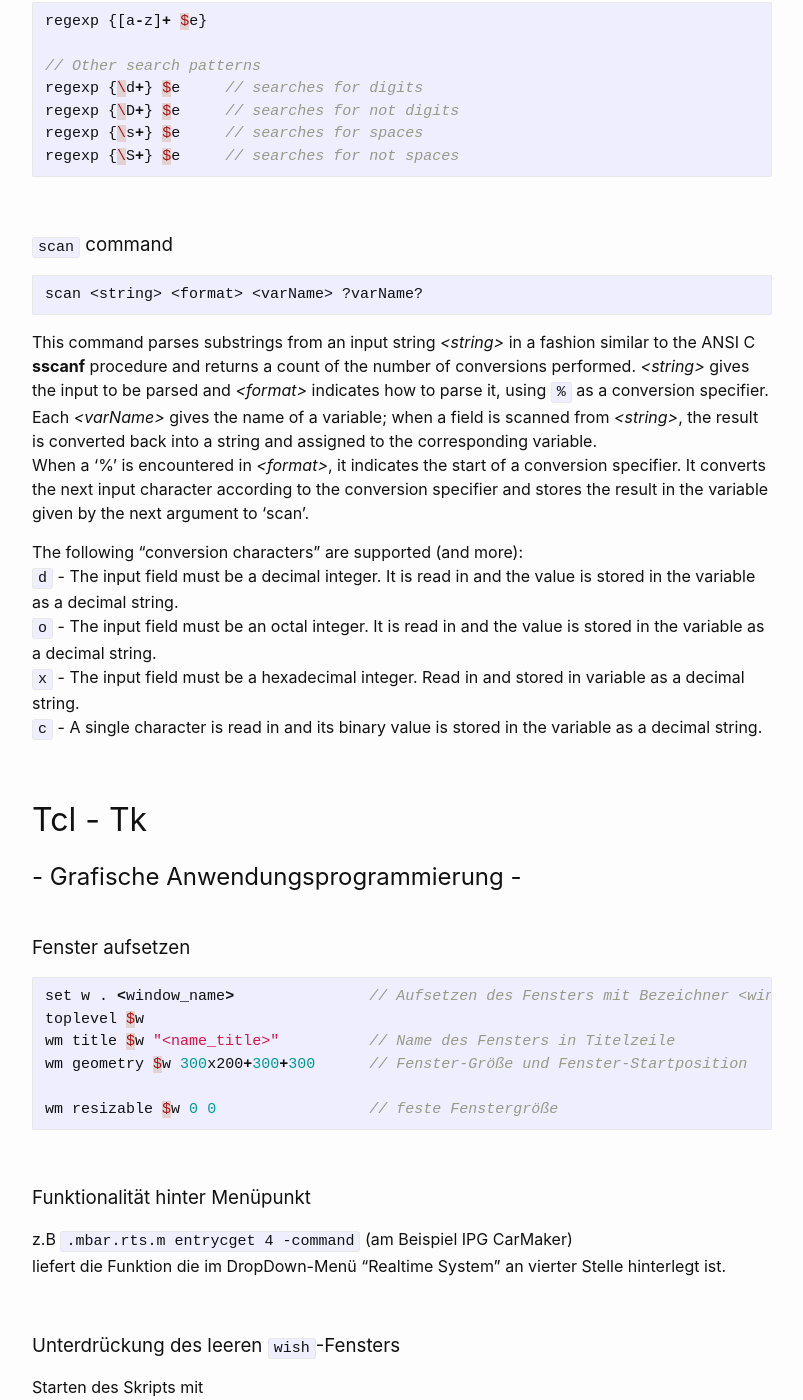
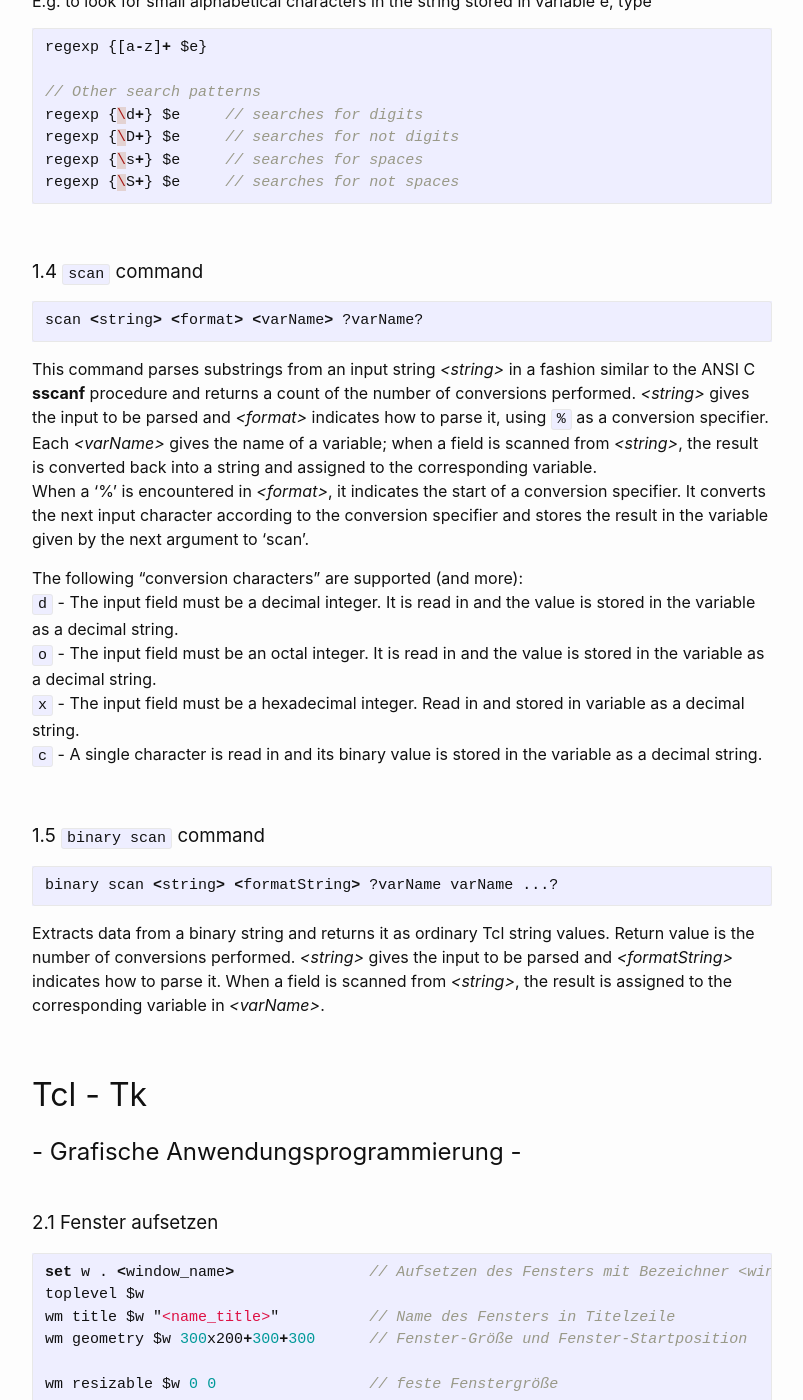
Before and after one commit to Hautaklyttn/progDocs, a Jekyll site: the page built from docs/articles/tcl.md, in a window 1280 px wide and 1400 px high, scrolled down 1429 px. Shown: the whole window, without its empty margins (238-1041 px from the left). Built offline with Jekyll 4.4.1, drawn with Linux system fonts in a browser that asks for light colours; some of the changed text lies outside the part shown.

Commit message:
Update tcl.md

````diff
--- a/docs/articles/tcl.md
+++ b/docs/articles/tcl.md
@@ -17,7 +17,8 @@ layout: default
 &nbsp;&nbsp;&nbsp;&nbsp;&nbsp; [1.1 ...](#ch1-1)
 &nbsp;&nbsp;&nbsp;&nbsp;&nbsp; [1.2 ...](#ch1-2)
 &nbsp;&nbsp;&nbsp;&nbsp;&nbsp; [1.3 Regular Expressions](#ch1-3)
-&nbsp;&nbsp;&nbsp;&nbsp;&nbsp; [1.3 `scan` command](#ch1-4)
+&nbsp;&nbsp;&nbsp;&nbsp;&nbsp; [1.4 `scan` command](#ch1-4)
+&nbsp;&nbsp;&nbsp;&nbsp;&nbsp; [1.5 `binary scan` command](#ch1-5)
 
 ### 2. Tcl - Tk
 &nbsp;&nbsp;&nbsp;&nbsp;&nbsp; [2.1 Fenster aufsetzen](#ch2-1)
@@ -42,18 +43,18 @@ layout: default
 
 # Basics
 
-### ...
+### 1.1 ...
 
-### ...
+### 1.2 ...
 
 <a name="ch1-3"></a>
-### Regular Expressions
+### 1.3 Regular Expressions
 
 ``^`` (called 'anchor') is used to search for pattern at the beginning of a string
 ``$`` (called 'dollar') is used to search for pattern at the end of a string
 
 To search for the exact pattern *\<pattern\>* in a string use the following command
-```c
+```js
 regexp {^<pattern>$}
 ```
 If the string contains other characters, the return value is 0.
@@ -62,7 +63,7 @@ If the string contains other characters, the return value is 0.
 `+` symbol indicated the range specified in [] to occur 1 or more times
 
 E.g. to look for small alphabetical characters in the string stored in variable e, type
-```c
+```js
 regexp {[a-z]+ $e}
 
 // Other search patterns
@@ -75,9 +76,9 @@ regexp {\S+} $e     // searches for not spaces
 &nbsp;
 
 <a name="ch1-4"></a>
-### `scan` command
+### 1.4 `scan` command
 
-```
+```js
 scan <string> <format> <varName> ?varName?
 ```
 
@@ -92,15 +93,26 @@ The following "conversion characters" are supported (and more):
 
 &nbsp;
 
+<a name="ch1-4"></a>
+### 1.5 `binary scan` command
+
+```js
+binary scan <string> <formatString> ?varName varName ...?
+```
+Extracts data from a binary string and returns it as ordinary Tcl string values. Return value is the number of conversions performed. *\<string\>* gives the input to be parsed and *\<formatString\>* indicates how to parse it. When a field is scanned from *\<string\>*, the result is assigned to the corresponding variable in *\<varName\>*.
+
+
+&nbsp;
+
 
 # Tcl - Tk
 <font size="+2">- Grafische Anwendungsprogrammierung -</font>
 &nbsp;
 
 <a name="ch2-1"></a>
-### Fenster aufsetzen
+### 2.1 Fenster aufsetzen
 
-```c
+```js
 set w . <window_name>               // Aufsetzen des Fensters mit Bezeichner <window_name>
 toplevel $w
 wm title $w "<name_title>"          // Name des Fensters in Titelzeile
@@ -112,7 +124,7 @@ wm resizable $w 0 0                 // feste Fenstergröße
 &nbsp;
 
 <a name="ch2-2"></a>
-### Funktionalität hinter Menüpunkt
+### 2.2 Funktionalität hinter Menüpunkt
 
 z.B `.mbar.rts.m entrycget 4 -command`  (am Beispiel IPG CarMaker)
 liefert die Funktion die im DropDown-Menü "Realtime System" an vierter Stelle hinterlegt ist.
@@ -120,7 +132,7 @@ liefert die Funktion die im DropDown-Menü "Realtime System" an vierter Stelle h
 &nbsp;
 
 <a name="ch2-3"></a>
-### Unterdrückung des leeren `wish`-Fensters
+### 2.3 Unterdrückung des leeren `wish`-Fensters
 
 Starten des Skripts mit
 ```c
@@ -128,22 +140,18 @@ wm withdraw .
 ```
 schließt das leere 'wish'-Fenster.
 
-
-
-
-
 &nbsp;
 
 
 # IPG CarMaker
 
 <a name="ch3-1"></a>
-### Basics
+### 3.1 Basics
 
 &nbsp;
 
 <a name="ch3-2"></a>
-### XCP
+### 3.2 XCP
 
 1. Einstellungen unter `Realtime System` &rarr; `XCP Configuration`
 2. Dort werden benötigte ASAP's einer Gruppe ("Sample Group") zugeordnet. "Sample Rate" auf 10ms setzen und dahinter den Haken setzen, anschließend speichern.
@@ -152,11 +160,11 @@ schließt das leere 'wish'-Fenster.
 &nbsp;
 
 <a name="ch3-3"></a>
-### CarMaker-interne Funktion verändern
+### 3.3 CarMaker-interne Funktion verändern
 
 Funktion/proc: `PatchProc`
 
-```c
+```js
 PatchProc <CarMaker_Func> {<Code-Zeile aus CarMaker_Func>} {<eigener Code>}
                (1)                     (2)                      (3)
 ```
@@ -171,9 +179,9 @@ Der Aufruf der 'PatchProc'-Funktion steht dann in einem tcl-Skript, das mit 'sou
 # Incr Tcl
 
 <a name="ch4-1"></a>
-### Fundamental Expressions
+### 4.1 Fundamental Expressions
 
-```
+```js
 itcl_class <class_name> {
   inherit <base_class> ?base_class?
   constructor args body
````
